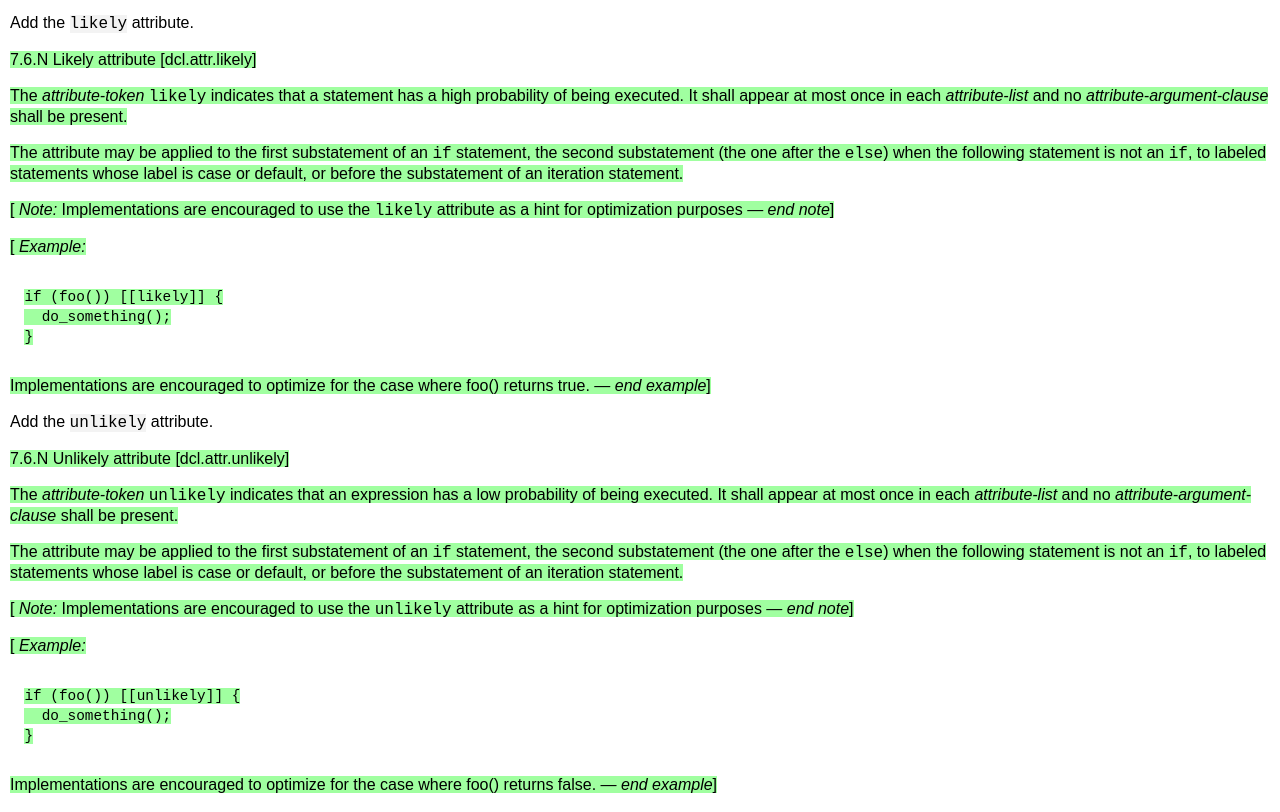
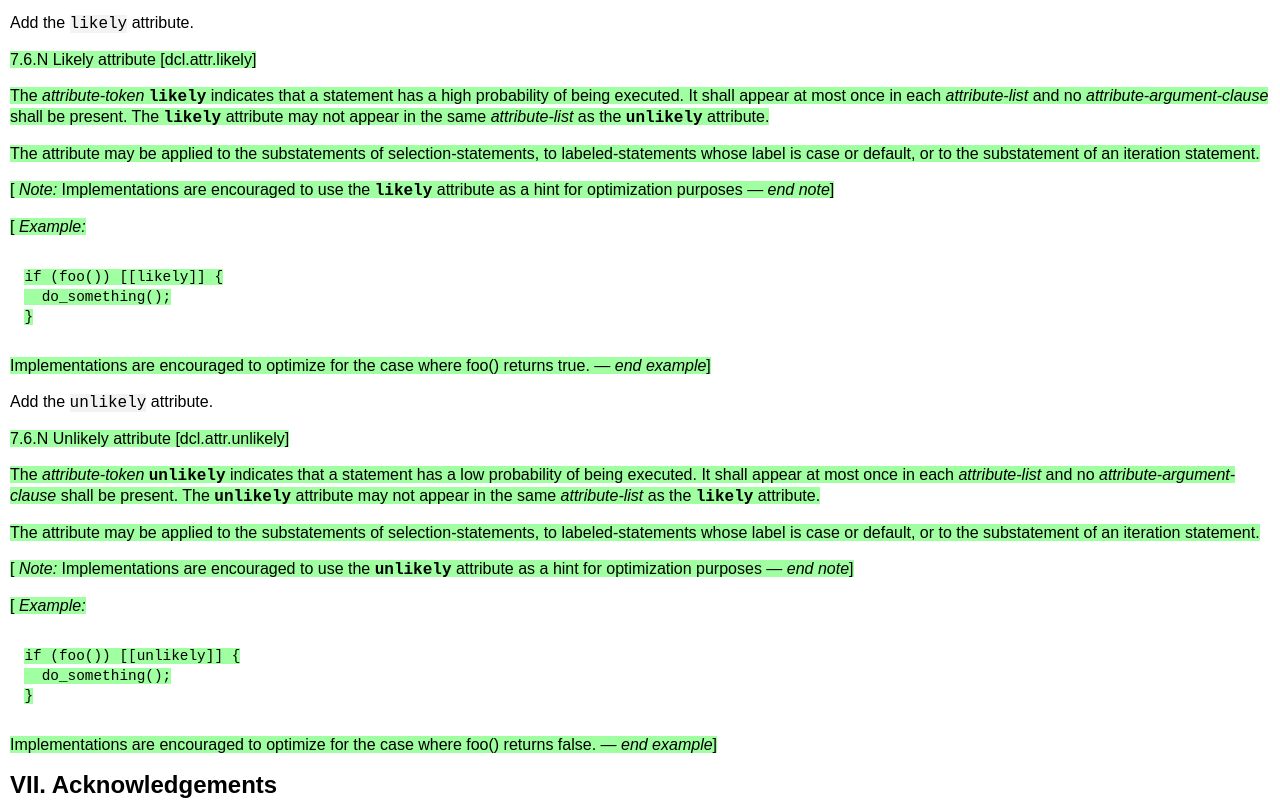
Before and after one commit to ctrychta/ctrychta.github.io, a plain HTML site: page branch_hints_proposal.html in a window 1280 px wide. Shown: the part 3476-4288 px from the top of the page. Drawn offline with Linux system fonts and the light colour scheme.

Commit message:
Update wording

```diff
--- a/branch_hints_proposal.html
+++ b/branch_hints_proposal.html
@@ -78,7 +78,7 @@ ins {
 </head>
 <body>
 Document number: PnnnnR1<br/>
-Date: 2017-01-08<br/>
+Date: 2017-01-30<br/>
 Audience: Evolution Working Group, SG14<br/>
 Reply-to: Clay Trychta &lt;clay.trychta@gmail.com&gt;<br/>
 
@@ -369,7 +369,7 @@ Finally, PGO sometimes does the exact opposite of what is wanted for certain low
 </blockquote>
 
 <h2 id="spec">VI. Technical Specifications</h2>
-<p>In section 6.4 (stmt.select) paragraph 1, change the grammar to allow an optional attribute before the substatement of an <span class="mono">if</span> statement.</p>
+<p>In section 6.4 (stmt.select) paragraph 1, change the grammar to allow an optional attribute before the substatements of <span class="mono"><em>selection-statements</em></span>.</p>
 
 <blockquote>
 <pre style="background:none"><em>selection-statement:</em>
@@ -397,19 +397,19 @@ Finally, PGO sometimes does the exact opposite of what is wanted for certain low
 
 <p>
 <ins>
-The <em>attribute-token</em> <span class="mono">likely</span> indicates that a statement has a high probability of being executed.  It shall appear at most once in each <em>attribute-list</em> and no <em>attribute-argument-clause</em> shall be present.
+The <em>attribute-token</em> <span class="mono"><strong>likely</strong></span> indicates that a statement has a high probability of being executed.  It shall appear at most once in each <em>attribute-list</em> and no <em>attribute-argument-clause</em> shall be present.  The <span class="mono"><strong>likely</strong></span> attribute may not appear in the same <em>attribute-list</em> as the <span class="mono"><strong>unlikely</strong></span> attribute.
 </ins>
 </p>
 
 <p>
 <ins>
-The attribute may be applied to the first substatement of an <span class="mono">if</span> statement, the second substatement (the one after the <span class="mono">else</span>) when the following statement is not an <span class="mono">if</span>, to labeled statements whose label is case or default, or before the substatement of an iteration statement.
+The attribute may be applied to the substatements of selection-statements, to labeled-statements whose label is case or default, or to the substatement of an iteration statement.
 </ins>
 </p>
 
 <p>
 <ins>
-[ <em>Note:</em> Implementations are encouraged to use the <span class="mono">likely</span> attribute as a hint for optimization purposes <em>&mdash; end note</em>]
+[ <em>Note:</em> Implementations are encouraged to use the <span class="mono"><strong>likely</strong></span> attribute as a hint for optimization purposes <em>&mdash; end note</em>]
 </ins>
 </p>
 
@@ -430,19 +430,19 @@ The attribute may be applied to the first substatement of an <span class="mono">
 
 <p>
 <ins>
-The <em>attribute-token</em> <span class="mono">unlikely</span> indicates that an expression has a low probability of being executed.  It shall appear at most once in each <em>attribute-list</em> and no <em>attribute-argument-clause</em> shall be present.
+The <em>attribute-token</em> <span class="mono"><strong>unlikely</strong></span> indicates that a statement has a low probability of being executed.  It shall appear at most once in each <em>attribute-list</em> and no <em>attribute-argument-clause</em> shall be present.  The <span class="mono"><strong>unlikely</strong></span> attribute may not appear in the same <em>attribute-list</em> as the <span class="mono"><strong>likely</strong></span> attribute.
 </ins>
 </p>
 
 <p>
 <ins>
-The attribute may be applied to the first substatement of an <span class="mono">if</span> statement, the second substatement (the one after the <span class="mono">else</span>) when the following statement is not an <span class="mono">if</span>, to labeled statements whose label is case or default, or before the substatement of an iteration statement.
+The attribute may be applied to the substatements of selection-statements, to labeled-statements whose label is case or default, or to the substatement of an iteration statement.
 </ins>
 </p>
 
 <p>
 <ins>
-[ <em>Note:</em> Implementations are encouraged to use the <span class="mono">unlikely</span> attribute as a hint for optimization purposes <em>&mdash; end note</em>]
+[ <em>Note:</em> Implementations are encouraged to use the <span class="mono"><strong>unlikely</strong></span> attribute as a hint for optimization purposes <em>&mdash; end note</em>]
 </ins>
 </p>
 
```
